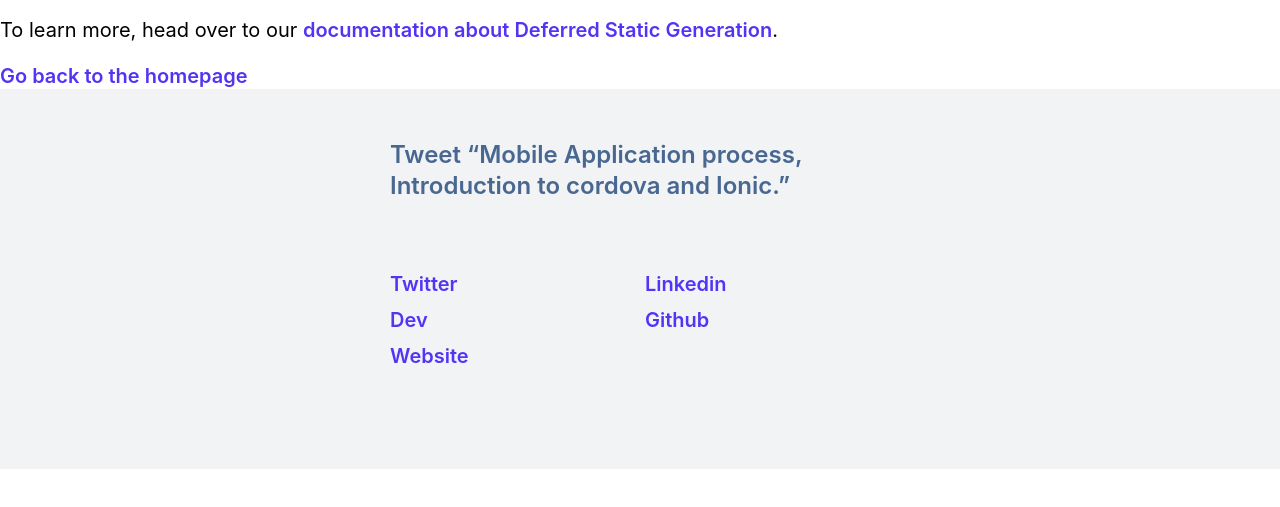
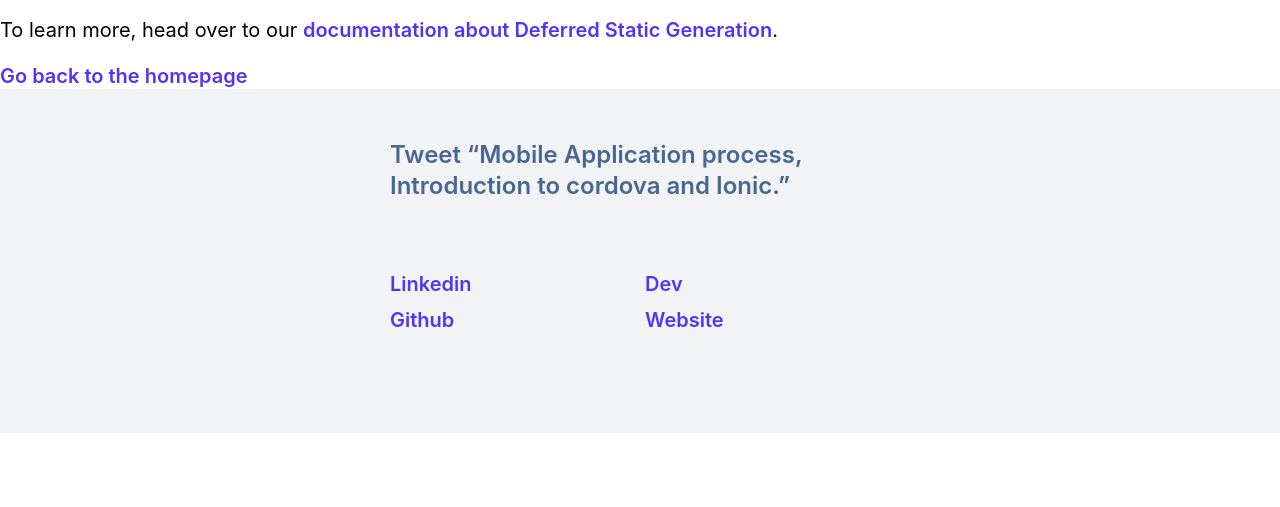
Before and after one commit to Jizzyjay/learncode, a Gatsby site: page /using-dsg in a window 1280 px wide. Shown: the part 135-642 px from the top of the page. Built offline with nearby package versions, Linux system fonts and the light colour scheme; Gatsby itself is replaced by a stand-in of ours; a script that the page names is missing.

Commit message:
minor change

```diff
--- a/src/components/Footer.js
+++ b/src/components/Footer.js
@@ -58,7 +58,7 @@ function Footer() {
     return (
         <FooterGroup>
             <Text>Tweet “Mobile Application process, Introduction to cordova and Ionic.”</Text>
-            <LinkGroup><a href="https://twitter.com/PSCON3" target="_blank" rel="noopener">Twitter</a>
+            <LinkGroup>
             <a href="https://www.linkedin.com/in/ekunolajohn/" target="_blank" rel="noopener">Linkedin </a>
             <a href="https://dev.to/jizzyjay" target="_blank" rel="noopener">Dev </a>
             <a href="https://github.com/Jizzyjay" target="_blank" rel="noopener">Github </a>
--- a/src/components/layout.js
+++ b/src/components/layout.js
@@ -27,7 +27,7 @@ const Layout = ({ children }) => {
         <Footer data={data}>
       Backgrounds made in Cinema 4D, iOS app in Swift, site in React. <a href="mailto:ekunolapaul@gmail.com" target="_blank" rel="noreferrer">Email us</a> to ask anything.
       <br/>
-    Designed By: Pscon   ©2022
+    Designed By: John   ©2022
     </Footer>
     </>
   )
```
